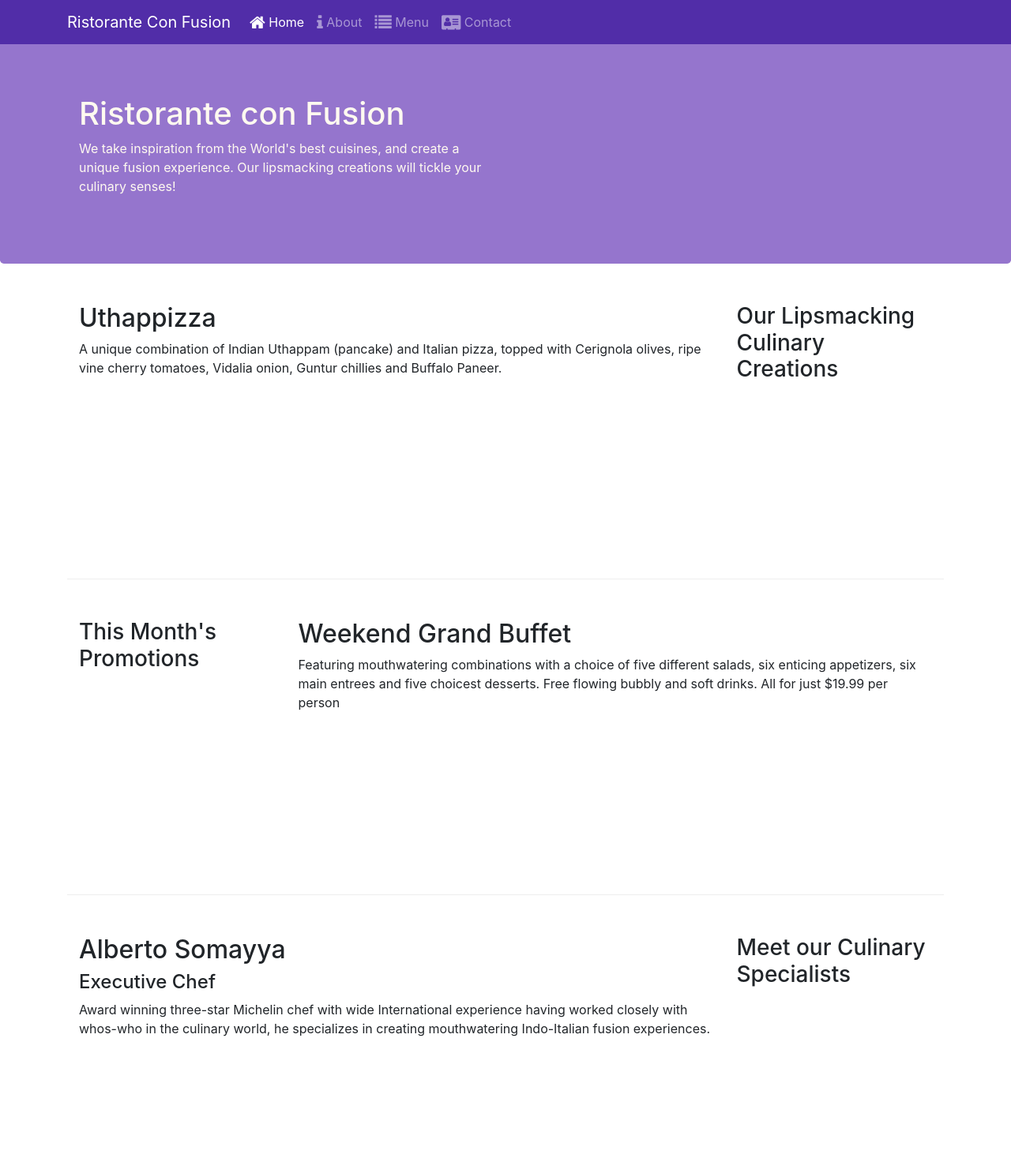
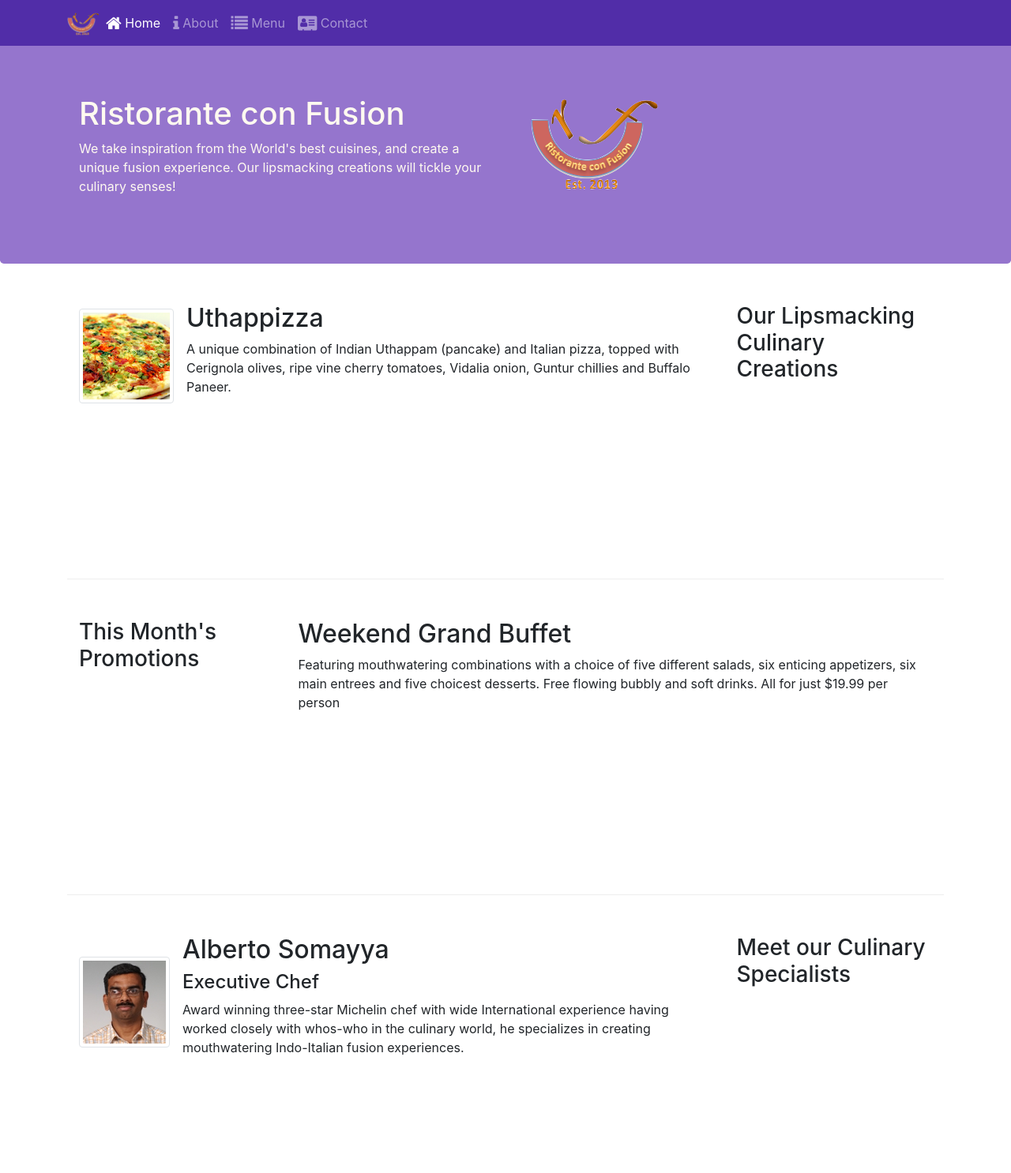
Before and after one commit to tar455/CourseraExercise, a website: page index.html in a window 1280 px wide. Shown: the top 1486 px of the page at 79% size. Drawn offline with nearby package versions, Linux system fonts and the light colour scheme.

Commit message:
Images and Media

```diff
--- a/index.html
+++ b/index.html
@@ -21,7 +21,8 @@
             <span class="navbar-toggler-icon"></span>
         </button>
         <div class="container">
-            <a class="navbar-brand" href="#">Ristorante Con Fusion</a>
+            <a class="navbar-brand mr-auto" href="#"><img src="img/logo.png" height="30" width="41"></a>
+
             <div class="collapse navbar-collapse" id="Navbar">
                  <ul class="navbar-nav mr-auto">
                      <li class="nav-item active"><a class="nav-link" href="#"> <span class="fa fa-home fa-lg"></span> Home</a></li>
@@ -30,6 +31,7 @@
                      <li class="nav-item"><a class="nav-link" href="#"><span class="fa fa-address-card fa-lg"></span> Contact</a></li>
                  </ul>
                 </div>
+
          </div>
     </nav>
 
@@ -42,6 +44,9 @@
                     <p>We take inspiration from the World's best cuisines, and create a unique fusion experience. Our lipsmacking creations will tickle your culinary senses!</p>
                 </div>
                 <div class="col-12 col-sm">
+                    <div class="col-12 col-sm align-self-center">
+                        <img src="img/logo.png" class="img-fluid">
+                    </div>
                 </div>
             </div>
         </div>
@@ -53,8 +58,18 @@
                 <h3>Our Lipsmacking Culinary Creations</h3>
             </div>
             <div class="col col-sm order-sm-first col-md">
-                <h2>Uthappizza</h2>
-                <p>A unique combination of Indian Uthappam (pancake) and Italian pizza, topped with Cerignola olives, ripe vine cherry tomatoes, Vidalia onion, Guntur chillies and Buffalo Paneer.</p>
+                <div class="media">
+                    <img class="d-flex mr-3 img-thumbnail align-self-center"
+                            src="img/uthappizza.png" alt="Uthappizza">
+                    <div class="media-body">
+                        <h2 class="mt-0">Uthappizza</h2>
+                        <p class="d-none d-sm-block">A unique combination of Indian Uthappam (pancake) and
+                            Italian pizza, topped with Cerignola olives, ripe vine
+                            cherry tomatoes, Vidalia onion, Guntur chillies and
+                            Buffalo Paneer.</p>
+                    </div>
+                </div>
+
             </div>
         </div>
 
@@ -74,9 +89,20 @@
                 <h3>Meet our Culinary Specialists</h3>
             </div>
             <div class="col col-sm order-sm-first col-md">
-                <h2>Alberto Somayya</h2>
-                <h4>Executive Chef</h4>
-                <p>Award winning three-star Michelin chef with wide International experience having worked closely with whos-who in the culinary world, he specializes in creating mouthwatering Indo-Italian fusion experiences. </p>
+                <div class="media">
+                    <img class="d-flex mr-3 img-thumbnail align-self-center"
+                            src="img/alberto.png" alt="Alberto Somayya">
+                    <div class="media-body">
+                        <h2 class="mt-0">Alberto Somayya</h2>
+                        <h4>Executive Chef</h4>
+                        <p class="d-none d-sm-block">Award winning three-star Michelin chef with wide
+                            International experience having worked closely with
+                            whos-who in the culinary world, he specializes in
+                            creating mouthwatering Indo-Italian fusion experiences.
+                            </p>
+                    </div>
+                </div>
+
             </div>
         </div>
     </div>
```
Also changed, not shown: aboutus.html (+4 -1 lines), contactus.html (+4 -1 lines), img/alberto.png (added), img/buffet.png (added), img/logo.png (added), img/uthappizza.png (added), 1 other file.
